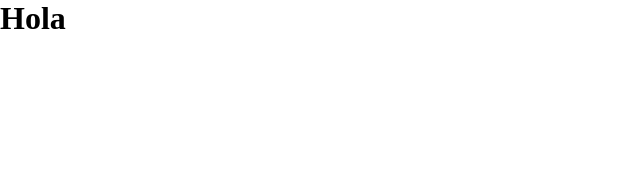
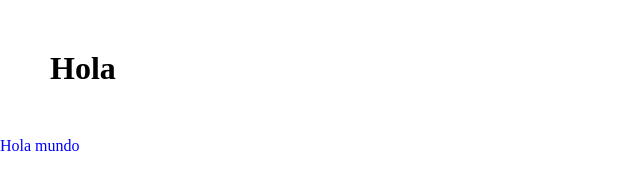
Before and after one commit to JosueVic/Casa, a plain HTML site: page index.html in a window 1280 px wide. Shown: the whole page, without its empty margins (0-640 px from the left). Drawn offline with Linux system fonts and the light colour scheme.

Commit message:
agregue un parafo y estilos

```diff
--- a/css/styles.css
+++ b/css/styles.css
@@ -2,3 +2,10 @@
     margin: 0;
     padding: 0;
 }
+h1{
+    margin: 50px;
+
+}
+p{
+    color: blue;
+}
--- a/index.html
+++ b/index.html
@@ -9,5 +9,6 @@
 </head>
 <body>
     <h1>Hola</h1>
+    <p>Hola mundo</p>
 </body>
 </html>
```
